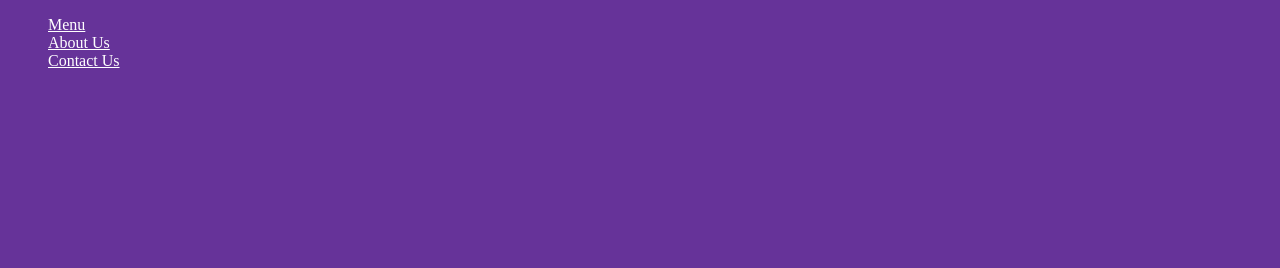
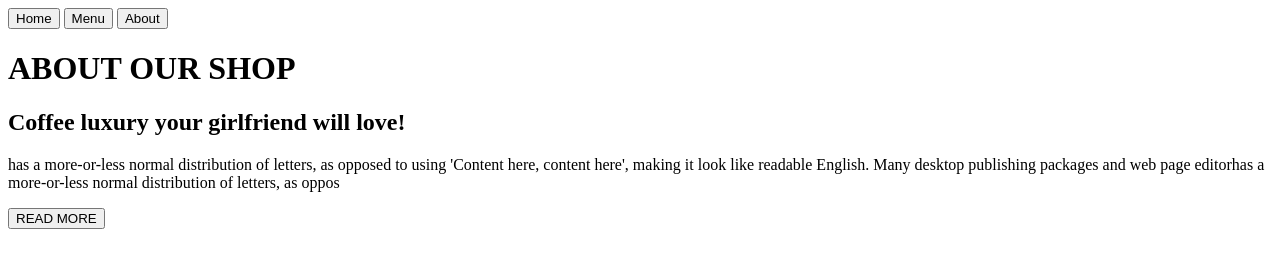
Before and after one commit to deniskibichiy/restaurant_page, a website built with webpack: page src/template.html in a window 1280 px wide. Built offline with nearby package versions, Linux system fonts and the light colour scheme.

Commit message:
create content for home and about dynamically

```diff
--- /dev/null
+++ b/src/about.js
@@ -0,0 +1,18 @@
+function createAbout () {
+    const container = document.querySelector("#content");
+    const div = document.createElement("div");
+    const heading = document.createElement("h1");
+    const supportHeading = document.createElement("h2");
+    const para = document.createElement("p");
+    const cta_btn = document.createElement("button");
+    heading.textContent = "ABOUT OUR SHOP";
+    supportHeading.textContent = "Coffee luxury your girlfriend will love!";
+    para.textContent = "has a more-or-less normal distribution of letters, as opposed to using 'Content here, content here', making it look like readable English. Many desktop publishing packages and web page editorhas a more-or-less normal distribution of letters, as oppos";
+    cta_btn.textContent = "READ MORE";
+    div.appendChild(heading);
+    div.appendChild(supportHeading);
+    div.appendChild(para);
+    div.appendChild(cta_btn);
+    container.appendChild(div);
+}
+export {createAbout}
--- /dev/null
+++ b/src/home.js
@@ -0,0 +1,20 @@
+ function createHome () {
+    const container = document.querySelector("#content");
+    const div = document.createElement("div");
+    div.classList.add("home_div");
+    const heading = document.createElement("h1");
+    const para = document. createElement("p");
+    const cta_btn = document.createElement("button");
+    const about_btn = document.createElement("button");
+    heading.textContent = "Samosa Shop";
+    para.textContent = "More or less, you may want to deligh in our world-class samosa's.";
+    cta_btn.textContent = "Call Now";
+    about_btn.textContent = "About Us";
+    div.appendChild(heading);
+    div.appendChild(para);
+    div.appendChild(cta_btn);
+    div.appendChild(about_btn);
+    container.appendChild(div);
+ }
+
+ export{createHome}
--- a/src/index.js
+++ b/src/index.js
@@ -1,3 +1,6 @@
 import "./styles.css"
-
+import { createHome } from "./home";
+import { createAbout } from "./about";
+createAbout();
+//createHome();
 console.log("Set up initial done!")
--- a/src/styles.css
+++ b/src/styles.css
@@ -1,12 +1,3 @@
-body {
-    background-color: rebeccapurple;
+.blue {
+    background-color: blue;
 }
-
-ul {
-    list-style: none;
-    color: white;
-}
-
-ul li a {
-    color: white;
-}
--- a/src/template.html
+++ b/src/template.html
@@ -6,12 +6,15 @@
     <title>Document</title>
 </head>
 <body>
-    <nav class="nav">
-        <ul>
-            <li><a href="">Menu</a></li>
-            <li><a href="">About Us</a></li>
-            <li><a href="">Contact Us</a></li>
-        </ul>
+<header>
+    <nav>
+        <button id="home">Home</button>
+        <button id="menu">Menu</button>
+        <button id="about">About</button>
     </nav>
+    <div id="content">
+
+    </div>
+</header>
 </body>
 </html>
```
